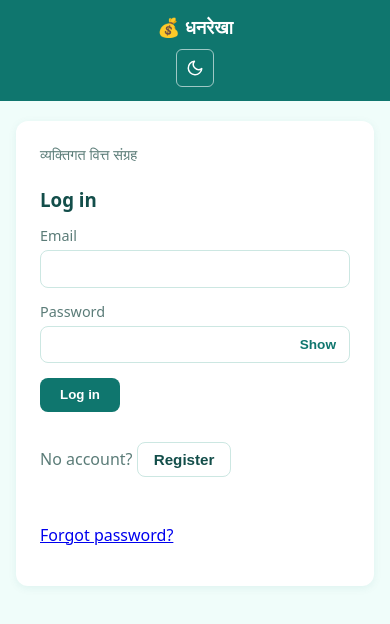
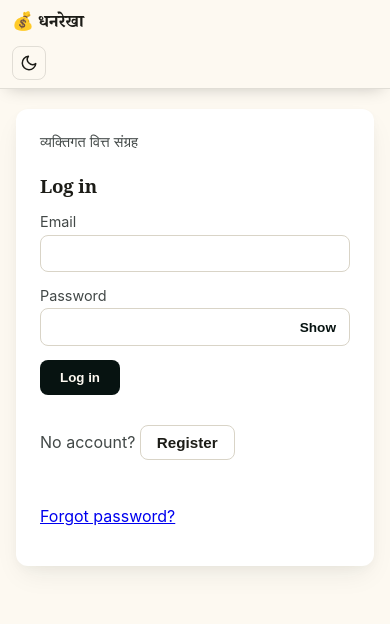
Before and after one commit to vanshrajputofficial6-rgb/Dhanrekha-personal-finance-tracker, a React (Vite) app in the folder client/: page /login in a window 390 px wide. Shown: the top 624 px of the page. Built offline with nearby package versions, Linux system fonts and the light colour scheme.

Commit message:
Apply Stitch design tokens, navbar tokens and 3D depth tokens

```diff
--- a/client/src/styles/navbar.css
+++ b/client/src/styles/navbar.css
@@ -1,53 +1,80 @@
 .navbar {
   display: flex;
+  flex-direction: row;
   justify-content: space-between;
   align-items: center;
-  padding: 0.9rem 2rem;
-  background: var(--color-primary);
-  color: var(--color-on-primary);
+  gap: 1rem;
+  padding: 0.7rem 2rem;
+  background: var(--nav-bg);
+  border-bottom: 1px solid var(--nav-border);
+  box-shadow: 0 6px 16px -8px rgba(0, 0, 0, 0.25);
+  position: sticky;
+  top: 0;
+  z-index: 50;
+  color: var(--nav-text);
 }
 
 .navbar__brand {
-  color: var(--color-on-primary);
-  font-weight: 700;
-  font-size: 1.15rem;
+  display: flex;
+  align-items: center;
+  gap: 0.6rem;
+  font-family: var(--dhan-font-display);
+  font-size: 1.35rem;
+  font-weight: 600;
+  letter-spacing: -0.01em;
+  color: var(--nav-text);
   text-decoration: none;
+  white-space: nowrap;
+}
+
+.navbar__logo {
+  height: 34px;
+  width: auto;
+  background: #FFFFFF;
+  border-radius: 8px;
+  padding: 3px;
+  box-shadow: var(--depth-raised);
 }
 
 .navbar__links {
   display: flex;
   align-items: center;
-  gap: 1.25rem;
+  gap: 0.5rem;
 }
 
 .navbar__links > a {
-  color: var(--color-on-primary);
+  color: var(--nav-text);
   text-decoration: none;
-  padding: 0.35rem 0.6rem;
-  border-radius: 6px;
+  font-family: var(--dhan-font-body);
+  font-size: 0.95rem;
+  padding: 0.4rem 0.8rem;
+  border-radius: 8px;
+  white-space: nowrap;
 }
 
 .navbar__links > a:hover,
 .navbar__links > button:hover {
-  background: var(--color-primary-hover);
+  background: var(--nav-hover);
 }
 
 .navbar__links > a.active {
   background: var(--color-accent);
   color: var(--color-on-accent);
   font-weight: 600;
+  box-shadow: var(--depth-raised);
 }
 
 .navbar__links > button,
 .navbar__links .theme-toggle {
   background: transparent;
-  color: var(--color-on-primary);
-  border: 1px solid var(--color-on-primary-border);
-  border-radius: 6px;
-  padding: 0.35rem 0.8rem;
+  color: var(--nav-text);
+  border: 1px solid var(--nav-border);
+  border-radius: 8px;
+  padding: 0.4rem 0.8rem;
   font: inherit;
   font-weight: 600;
   cursor: pointer;
+  transition: transform 0.12s ease, box-shadow 0.12s ease;
 }
 
 .navbar__links .theme-toggle {
@@ -58,3 +85,53 @@
   height: 38px;
   padding: 0;
 }
+
+.navbar__links > button:active,
+.navbar__links .theme-toggle:active {
+  transform: translateY(2px);
+  box-shadow: var(--depth-pressed);
+}
+
+@media (max-width: 640px) {
+  .navbar {
+    flex-wrap: wrap;
+    padding: 0.5rem 0.75rem;
+    row-gap: 0.5rem;
+  }
+
+  .navbar__brand {
+    font-size: 1.1rem;
+    gap: 0.4rem;
+    order: 1;
+  }
+
+  .navbar__logo {
+    height: 28px;
+    padding: 2px;
+  }
+
+  .navbar__links {
+    order: 3;
+    width: 100%;
+    justify-content: space-between;
+    gap: 0.25rem;
+  }
+
+  .navbar__links > a {
+    flex: 1;
+    text-align: center;
+    padding: 0.35rem 0.4rem;
+    font-size: 0.85rem;
+  }
+
+  .navbar__links .theme-toggle {
+    order: 2;
+    width: 34px;
+    height: 34px;
+    flex: none;
+  }
+
+  .navbar__links > button:not(.theme-toggle) {
+    flex: none;
+  }
+}
--- a/client/src/styles/theme.css
+++ b/client/src/styles/theme.css
@@ -1,47 +1,131 @@
+/* ===== Stitch tokens (source) ===== */
 :root {
-  --color-primary: #0F766E;
-  --color-primary-hover: #0D6560;
-  --color-accent: #5EEAD4;
-  --color-background: #F0FDFA;
-  --color-surface: #FFFFFF;
-  --color-text: #134E4A;
-  --color-text-muted: #5B7C78;
-  --color-expense: #DC2626;
-  --color-income: #0F766E;
-  --color-border: #CCE7E2;
-  --color-on-primary: #FFFFFF;
-  --color-on-primary-border: rgba(255, 255, 255, 0.6);
-  --color-on-accent: #0F766E;
+  /* Light: Architectural Parchment */
+  --dhan-bg: #FDF9F1;
+  --dhan-surface: #FDF9F1;
+  --dhan-surface-card: #ECE8E0;
+  --dhan-surface-raised: #FFFFFF;
+  --dhan-primary: #071311;
+  --dhan-primary-hover: #1C2826;
+  --dhan-text: #1C1C17;
+  --dhan-text-muted: #424847;
+  --dhan-accent-emerald: #006B5B;
+  --dhan-accent-gold: #BD811A;
+  --dhan-outflow-crimson: #BA1A1A;
+  --dhan-border: #D9D4C7; /* not in Stitch tokens; derived from the surface scale */
+
+  --dhan-lit-bevel: inset 0 1px 0 rgba(255, 255, 255, 0.75);
+  --dhan-card-shadow: 0 12px 28px -6px rgba(28, 40, 38, 0.08), 0 4px 12px -2px rgba(28, 40, 38, 0.04);
+  --dhan-well-shadow: inset 0 1px 3px rgba(0, 0, 0, 0.04);
+
+  --dhan-font-display: "Noto Serif", "Noto Serif Devanagari", Georgia, serif;
+  --dhan-font-body: "Plus Jakarta Sans", -apple-system, "Segoe UI", sans-serif;
+  --dhan-font-tabular: "Inter", monospace;
+
+  /* ===== Variables used by components ===== */
+  --color-background: var(--dhan-bg);
+  --color-surface: var(--dhan-surface-raised);
+  --color-surface-muted: var(--dhan-surface-card);
+  --color-text: var(--dhan-text);
+  --color-text-muted: var(--dhan-text-muted);
+  --color-border: var(--dhan-border);
+
+  --color-primary: var(--dhan-primary);
+  --color-primary-hover: var(--dhan-primary-hover);
+  --color-accent: var(--dhan-accent-emerald);
+  --color-income: var(--dhan-accent-emerald);
+  --color-expense: var(--dhan-outflow-crimson);
+  --color-expense-tint: #FBE9E7;
+
+  --color-on-primary: #FDF9F1;
+  --color-on-primary-border: rgba(253, 249, 241, 0.35);
+  --color-on-accent: #FFFFFF;
+
+  /* Navbar tokens */
+  --nav-bg: #FDF9F1;
+  --nav-text: #1C1C17;
+  --nav-border: rgba(28, 28, 23, 0.12);
+  --nav-hover: rgba(28, 28, 23, 0.06);
+
   --radius: 12px;
-  --shadow: 0 2px 8px rgba(15, 118, 110, 0.08);
+  --shadow: var(--dhan-card-shadow);
+  --shadow-inset: var(--dhan-lit-bevel);
+
+  /* 3D depth tokens */
+  --depth-raised: 0 1px 0 rgba(255, 255, 255, 0.8) inset, 0 14px 30px -10px rgba(28, 40, 38, 0.18), 0 3px 8px -2px rgba(28, 40, 38, 0.08);
+  --depth-pressed: 0 1px 2px rgba(28, 40, 38, 0.12);
+
+  /* Glass: only for profile panel */
+  --glass-bg: rgba(7, 19, 17, 0.82);
+  --glass-border: rgba(255, 255, 255, 0.12);
+  --glass-shadow: 0 8px 24px rgba(7, 19, 17, 0.18);
 }
 
+/* ===== Dark: Deep Basalt & Brass ===== */
 :root[data-theme="dark"] {
-  --color-primary: #134E4A;
-  --color-primary-hover: #1B6B64;
-  --color-accent: #2DD4BF;
-  --color-background: #0B1F1D;
-  --color-surface: #132E2B;
-  --color-text: #E6FFFA;
-  --color-text-muted: #9FBDB8;
-  --color-expense: #F87171;
-  --color-income: #5EEAD4;
-  --color-border: #24453F;
-  --color-on-primary: #E6FFFA;
-  --color-on-primary-border: rgba(230, 255, 250, 0.5);
-  --color-on-accent: #0B1F1D;
+--page-glow:
+  radial-gradient(ellipse 60% 45% at 50% 30%, rgba(94, 234, 212, 0.14), transparent 70%),
+  radial-gradient(ellipse 90% 70% at 50% 0%, rgba(45, 212, 191, 0.06), transparent 75%),
+  radial-gradient(ellipse at center, transparent 55%, rgba(0, 0, 0, 0.45) 100%);  --dhan-bg: #121413;
+  --dhan-surface: #121413;
+  --dhan-surface-card: #1A1D1B;
+  --dhan-surface-raised: #242A27;
+  --dhan-primary: #EDEDE8;
+  --dhan-primary-hover: #FFFFFF;
+  --dhan-text: #F4F0E8;
+  --dhan-text-muted: #9BA5A2;
+  --dhan-accent-emerald: #99F3DD;
+  --dhan-accent-gold: #FFDDB3;
+  --dhan-outflow-crimson: #FF897D;
+  --dhan-border: #2E3431;
+
+  --dhan-lit-bevel: inset 0 1px 0 rgba(255, 255, 255, 0.12);
+  --dhan-card-shadow: 0 16px 36px -8px rgba(0, 0, 0, 0.55);
+  --dhan-well-shadow: inset 0 1px 4px rgba(0, 0, 0, 0.6);
+
+  --color-surface-muted: var(--dhan-surface-card);
+  --color-expense-tint: rgba(255, 137, 125, 0.12);
+
+  /* In dark mode the primary is light, so button text must be dark */
+  --color-on-primary: #121413;
+  --color-on-primary-border: rgba(18, 20, 19, 0.35);
+  --color-on-accent: #121413;
+
+  /* Navbar tokens for dark mode */
+  --nav-bg: #1A1D1B;
+  --nav-text: #F4F0E8;
+  --nav-border: rgba(244, 240, 232, 0.12);
+  --nav-hover: rgba(244, 240, 232, 0.08);
+
+  /* 3D depth tokens for dark mode */
+  --depth-raised: 0 1px 0 rgba(255, 255, 255, 0.10) inset, 0 20px 40px -12px rgba(0, 0, 0, 0.7), 0 4px 10px -2px rgba(0, 0, 0, 0.4);
+  --depth-pressed: 0 1px 2px rgba(0, 0, 0, 0.5);
+
+  --glass-bg: rgba(18, 20, 19, 0.85);
+  --glass-border: rgba(255, 255, 255, 0.08);
+  --glass-shadow: 0 8px 24px rgba(0, 0, 0, 0.4);
   color-scheme: dark;
 }
 
+/* ===== Base ===== */
 * {
   box-sizing: border-box;
 }
 
 body {
   margin: 0;
-  font-family: system-ui, -apple-system, "Segoe UI", Roboto, sans-serif;
-  background: var(--color-background);
+  font-family: var(--dhan-font-body);
   color: var(--color-text);
+  background-color: var(--color-background);
+  background-image: var(--page-glow);
+  background-attachment: fixed;
+  min-height: 100vh;
+}
+
+h1, h2, h3 {
+  font-family: var(--dhan-font-display);
+  font-weight: 600;
+  letter-spacing: -0.01em;
 }
 
 .page-container {
@@ -55,25 +139,10 @@ body {
   .page-container {
     margin: 1.25rem auto;
   }
-
-  .navbar {
-    padding: 0.75rem 1rem;
-  }
 }
 
 /* Phone */
 @media (max-width: 640px) {
-  .navbar {
-    flex-direction: column;
-    gap: 0.6rem;
-  }
-
-  .navbar__links {
-    gap: 0.5rem;
-    flex-wrap: wrap;
-    justify-content: center;
-  }
-
   .page-container {
     padding: 0 1rem;
   }
@@ -100,3 +169,23 @@ body {
     font-size: 1.35rem;
   }
 }
+
+/* ===== Theme switch: circular reveal from the toggle ===== */
+::view-transition-old(root),
+::view-transition-new(root) {
+  animation: none;
+  mix-blend-mode: normal;
+}
+
+::view-transition-new(root) {
+  animation: theme-reveal 0.6s ease-in-out;
+}
+
+@keyframes theme-reveal {
+  from {
+    clip-path: circle(0% at var(--reveal-x, 100%) var(--reveal-y, 0%));
+  }
+  to {
+    clip-path: circle(150% at var(--reveal-x, 100%) var(--reveal-y, 0%));
+  }
+}
```
